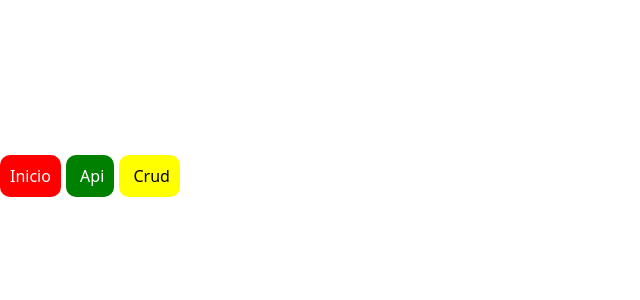
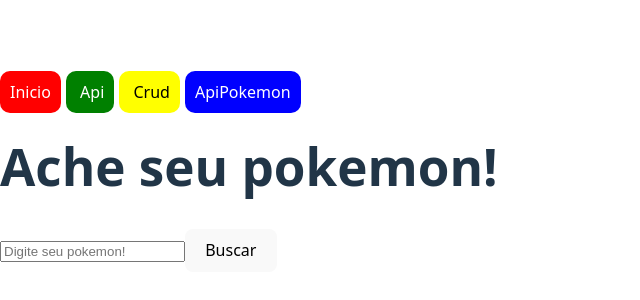
Before and after one commit to lucasriandev/Projects-React, a React (Vite) app in the folder Projects-React/meu-primeiro-projeto-react/: page /Api2 in a window 1280 px wide. Before the commit this address had no page. Shown: the part 224-524 px from the top of the page, without its empty margins (0-640 px from the left). Built offline with nearby package versions, Linux system fonts and the light colour scheme.

Commit message:
treinando rotas

```diff
--- /dev/null
+++ b/Projects-React/meu-primeiro-projeto-react/src/Api2.jsx
@@ -0,0 +1,42 @@
+import { useState, useEffect } from "react";
+
+function ApiPokemon() {
+  const [busca, setBusca] = useState("");
+  const [pokemons, setPokemons] = useState(null);
+  const [input, setInput] = useState("");
+
+  useEffect(() => {
+    if (busca === "") return;
+    fetch(`https://pokeapi.co/api/v2/pokemon/${busca}`)
+      .then((resposta) => resposta.json())
+      .then((dados) => {
+        console.log(dados);
+        setPokemons(dados);
+        setInput("");
+      })
+      .catch((error) => {
+        console.log(error, "errooooo");
+      });
+  }, [busca]);
+
+  return (
+    <div>
+      <h1>Ache seu pokemon!</h1>
+      <input
+        type="text"
+        placeholder="Digite seu pokemon!"
+        value={input}
+        onChange={(e) => setInput(e.target.value)}
+      />
+      <button onClick={() => setBusca(input)}>Buscar</button>
+      {pokemons && (
+        <div>
+          <h2>{pokemons.name}</h2>
+          <img src={pokemons.sprites.front_default} />
+        </div>
+      )}
+    </div>
+  );
+}
+
+export default ApiPokemon;
--- a/Projects-React/meu-primeiro-projeto-react/src/App.jsx
+++ b/Projects-React/meu-primeiro-projeto-react/src/App.jsx
@@ -3,6 +3,7 @@ import Api from "./Api";
 import Rota from "./Rota";
 import Crud from "./Crud";
 import Dinamica from "./RotaDinamica";
+import ApiPokemon from "./Api2";
 
 function App() {
   return (
@@ -44,12 +45,25 @@ function App() {
           {" "}
           Crud
         </Link>
+        <Link
+          to="/Api2"
+          style={{
+            background: "blue",
+            color: "white",
+            padding: "10px",
+            marginLeft: "5px",
+            borderRadius: "10px",
+          }}
+        >
+          ApiPokemon
+        </Link>
       </nav>
 
       <Routes>
         <Route path="/" element={<Rota />} />
         <Route path="/Api" element={<Api />} />
         <Route path="/Crud" element={<Crud />} />
+        <Route path="/Api2" element={<ApiPokemon />} />
         <Route path="/filme/:id" element={<Dinamica />} />
       </Routes>
     </BrowserRouter>
--- a/Projects-React/meu-primeiro-projeto-react/src/Crud.jsx
+++ b/Projects-React/meu-primeiro-projeto-react/src/Crud.jsx
@@ -38,6 +38,14 @@ function Crud() {
       />
 
       <button onClick={add}>Cadastrar</button>
+      <ul>
+        {personagem.map((item, index) => (
+          <li key={index}>
+            {item}
+            <button onClick={() => remover(index)}>🗑️</button>
+          </li>
+        ))}
+      </ul>
     </div>
   );
 }
```
